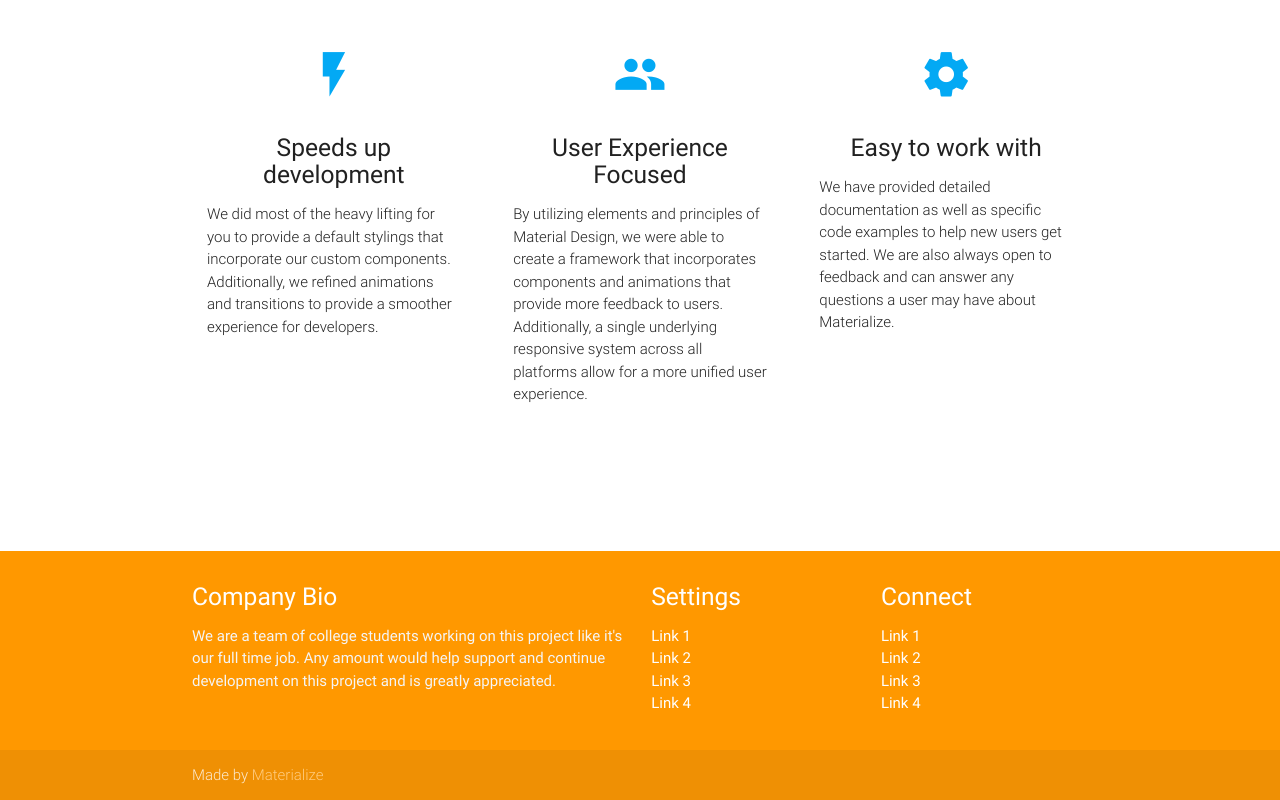
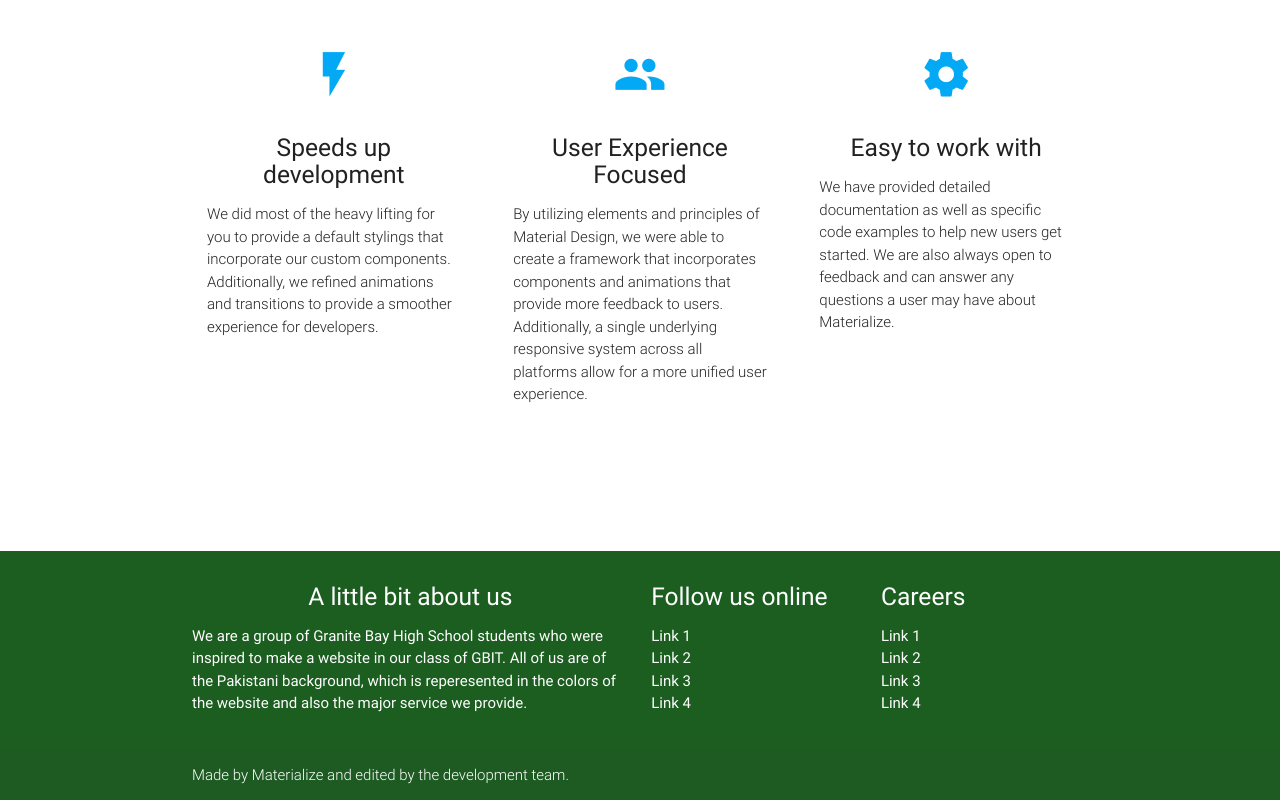
Before and after one commit to fakekd/TwentyPrecent, a plain HTML site: page index.html in a window 1280 px wide. Shown: the part 432-1232 px from the top of the page. Drawn offline with nearby package versions, Linux system fonts and the light colour scheme.

Commit message:
Footer work

```diff
--- a/index.html
+++ b/index.html
@@ -80,17 +80,17 @@
     </div>
   </div>
 
-  <footer class="page-footer orange">
+  <footer class="page-footer green darken-4">
     <div class="container">
       <div class="row">
         <div class="col l6 s12">
-          <h5 class="white-text">Company Bio</h5>
-          <p class="grey-text text-lighten-4">We are a team of college students working on this project like it's our full time job. Any amount would help support and continue development on this project and is greatly appreciated.</p>
+          <h5 class="white-text center">A little bit about us</h5>
+          <p class="white-text">We are a group of Granite Bay High School students who were inspired to make a website in our class of GBIT. All of us are of the Pakistani background, which is reperesented in the colors of the website and also the major service we provide.</p>
 
 
         </div>
         <div class="col l3 s12">
-          <h5 class="white-text">Settings</h5>
+          <h5 class="white-text">Follow us online</h5>
           <ul>
             <li><a class="white-text" href="#!">Link 1</a></li>
             <li><a class="white-text" href="#!">Link 2</a></li>
@@ -99,7 +99,7 @@
           </ul>
         </div>
         <div class="col l3 s12">
-          <h5 class="white-text">Connect</h5>
+          <h5 class="white-text">Careers</h5>
           <ul>
             <li><a class="white-text" href="#!">Link 1</a></li>
             <li><a class="white-text" href="#!">Link 2</a></li>
@@ -110,8 +110,8 @@
       </div>
     </div>
     <div class="footer-copyright">
-      <div class="container">
-      Made by <a class="orange-text text-lighten-3" href="http://materializecss.com">Materialize</a>
+      <div class="container white-text">
+      Made by <a class="white-text text-lighten-5" href="http://materializecss.com">Materialize</a> and edited by the development team.
       </div>
     </div>
   </footer>
```
